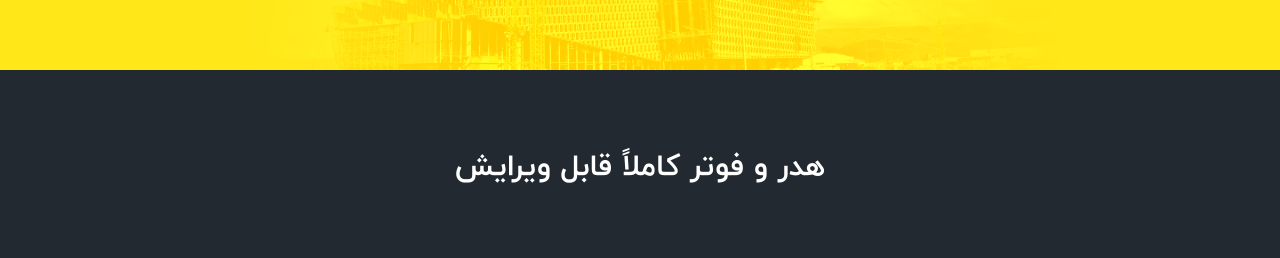
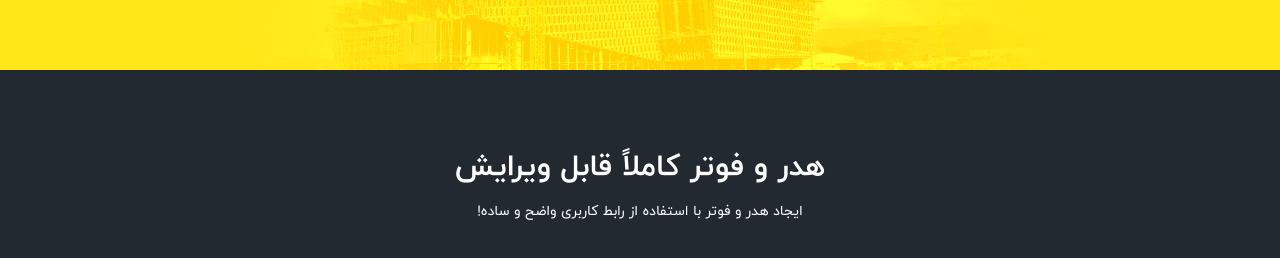
Before and after one commit to mahyarErshad/buildwall, a React (Vite) app: page / in a window 1280 px wide. Shown: the part 7460-7718 px from the top of the page. Built offline with nearby package versions, Linux system fonts and the light colour scheme.

Commit message:
Added a p tag

```diff
--- a/src/Components/Body/FullyEditable/FullyEditable.jsx
+++ b/src/Components/Body/FullyEditable/FullyEditable.jsx
@@ -1,11 +1,12 @@
-import React from 'react'
+import React from "react";
 
 function FullyEditable() {
   return (
-    <section className='py-20 flex-center flex-col w-full px-4 gap-4'>
-    <h2 className='text-center text-3xl font-bold'>هدر و فوتر کاملاً قابل ویرایش</h2>
+    <section className="py-20 flex-center flex-col w-full px-4 gap-4">
+      <h2 className="text-center text-3xl font-bold">هدر و فوتر کاملاً قابل ویرایش</h2>
+      <p className="text-sm text-center">ایجاد هدر و فوتر با استفاده از رابط کاربری واضح و ساده!</p>
     </section>
-  )
+  );
 }
 
-export default FullyEditable
+export default FullyEditable;
```
